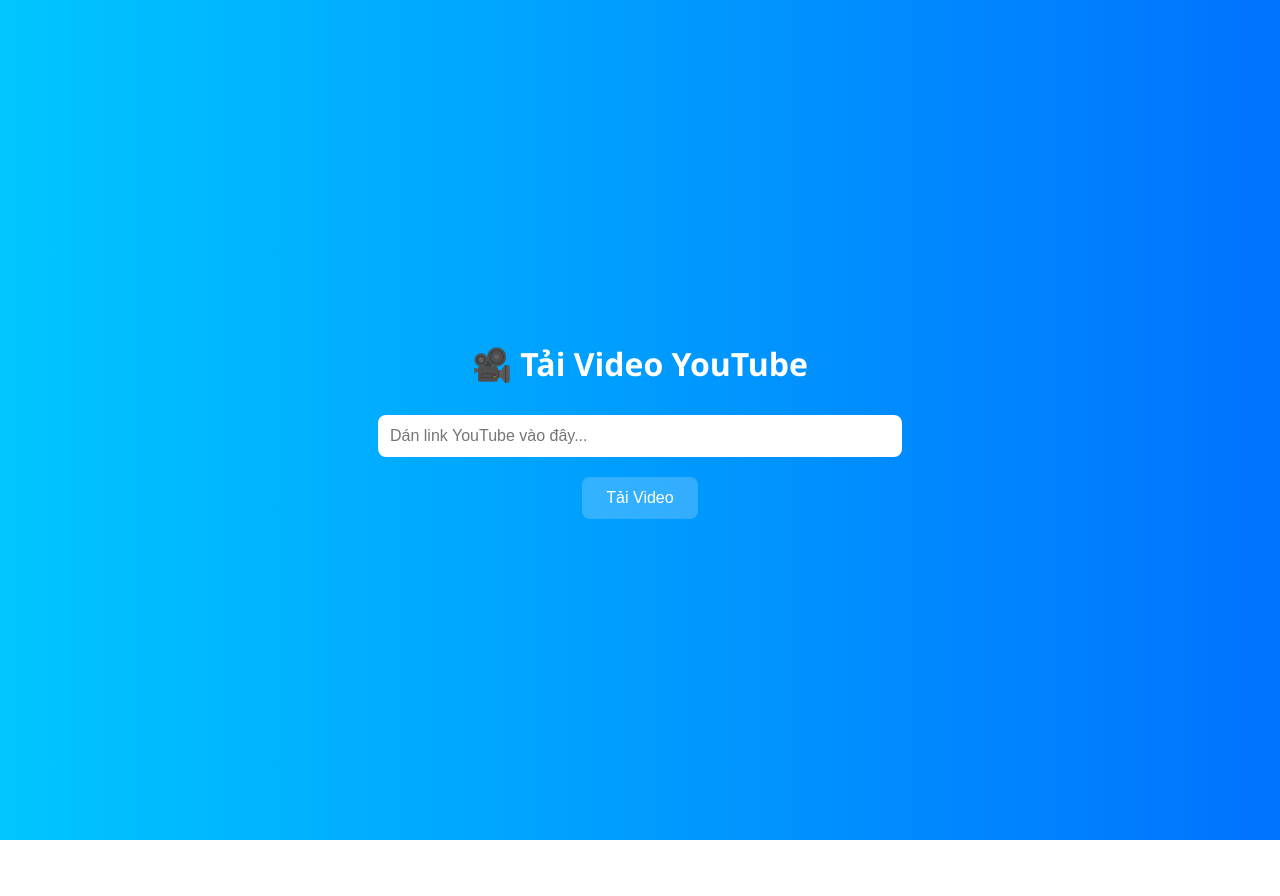
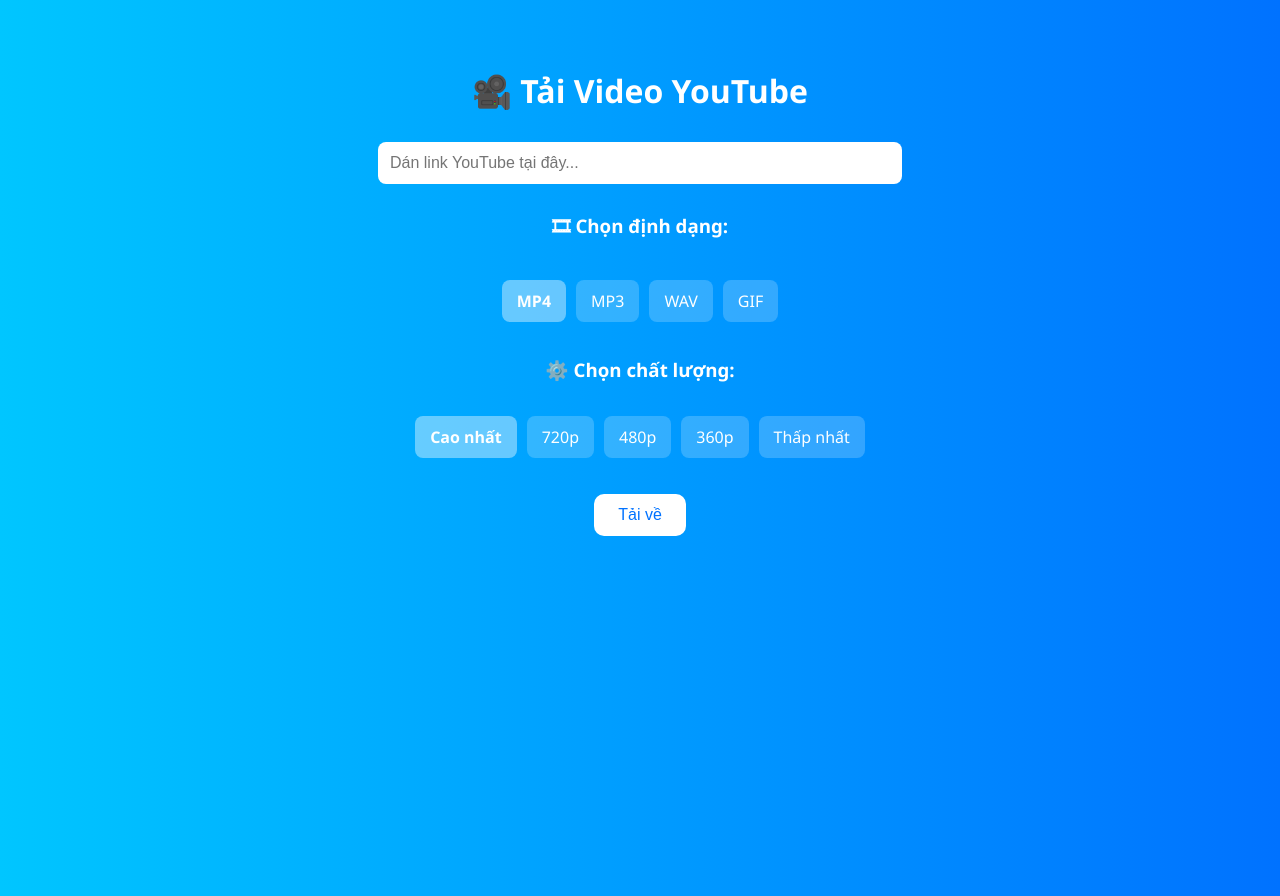
Before and after one commit to natura473/hehe, a plain HTML site: page index.html in a window 1280 px wide. Before the commit the page ends 840 px from the top, so only its background shows below. Drawn offline with Linux system fonts and the light colour scheme.

Commit message:
Update web content

```diff
--- a/index.html
+++ b/index.html
@@ -1,66 +1,123 @@
 <!DOCTYPE html>
 <html lang="vi">
 <head>
-  <meta charset="UTF-8" />
-  <meta name="viewport" content="width=device-width, initial-scale=1.0"/>
+  <meta charset="UTF-8">
   <title>Tải Video YouTube</title>
+  <meta name="viewport" content="width=device-width, initial-scale=1.0">
   <style>
     body {
-      margin: 0;
       font-family: 'Segoe UI', sans-serif;
       background: linear-gradient(to right, #00c6ff, #0072ff);
+      color: white;
+      display: flex;
+      flex-direction: column;
+      align-items: center;
+      padding: 40px 20px;
       min-height: 100vh;
-      display: flex;
-      align-items: center;
-      justify-content: center;
-      flex-direction: column;
-      color: white;
-      padding: 20px;
     }
 
     h1 {
-      margin-bottom: 30px;
-      text-align: center;
+      margin-bottom: 20px;
     }
 
     input {
       padding: 12px;
+      font-size: 16px;
+      border-radius: 8px;
+      border: none;
+      margin: 10px 0;
       width: 100%;
       max-width: 500px;
-      border: none;
+    }
+
+    ul.option-list {
+      list-style: none;
+      padding: 0;
+      display: flex;
+      gap: 10px;
+      flex-wrap: wrap;
+      justify-content: center;
+    }
+
+    ul.option-list li {
+      background-color: rgba(255, 255, 255, 0.2);
+      padding: 10px 15px;
       border-radius: 8px;
-      font-size: 16px;
-      margin-bottom: 20px;
-      outline: none;
+      cursor: pointer;
+      transition: 0.3s;
+    }
+
+    ul.option-list li.selected {
+      background-color: rgba(255, 255, 255, 0.4);
+      font-weight: bold;
     }
 
     button {
+      background-color: white;
+      color: #0072ff;
+      border: none;
       padding: 12px 24px;
+      border-radius: 10px;
+      cursor: pointer;
       font-size: 16px;
-      border: none;
-      border-radius: 8px;
-      background: rgba(255,255,255,0.2);
-      color: white;
-      cursor: pointer;
-      backdrop-filter: blur(5px);
-      transition: background 0.3s;
+      margin-top: 20px;
     }
 
-    button:hover {
-      background: rgba(255,255,255,0.3);
+    #result {
+      margin-top: 30px;
     }
   </style>
 </head>
 <body>
+
   <h1>🎥 Tải Video YouTube</h1>
-  <input type="text" id="ytLink" placeholder="Dán link YouTube vào đây..." />
-  <button onclick="go()">Tải Video</button>
+  <input type="text" id="ytLink" placeholder="Dán link YouTube tại đây..." />
+
+  <h3>🎞 Chọn định dạng:</h3>
+  <ul class="option-list" id="formatList">
+    <li data-value="mp4" class="selected">MP4</li>
+    <li data-value="mp3">MP3</li>
+    <li data-value="wav">WAV</li>
+    <li data-value="gif">GIF</li>
+  </ul>
+
+  <h3>⚙️ Chọn chất lượng:</h3>
+  <ul class="option-list" id="qualityList">
+    <li data-value="highest" class="selected">Cao nhất</li>
+    <li data-value="720p">720p</li>
+    <li data-value="480p">480p</li>
+    <li data-value="360p">360p</li>
+    <li data-value="lowest">Thấp nhất</li>
+  </ul>
+
+  <button onclick="download()">Tải về</button>
+
+  <div id="result"></div>
 
   <script>
-    function go() {
-      const link = document.getElementById("ytLink").value.trim();
+    const formatList = document.getElementById('formatList');
+    const qualityList = document.getElementById('qualityList');
+
+    function handleSelection(list) {
+      list.querySelectorAll('li').forEach(li => {
+        li.addEventListener('click', () => {
+          list.querySelectorAll('li').forEach(item => item.classList.remove('selected'));
+          li.classList.add('selected');
+        });
+      });
+    }
+
+    handleSelection(formatList);
+    handleSelection(qualityList);
+
+    function download() {
+      const link = document.getElementById('ytLink').value.trim();
+      const format = document.querySelector('#formatList .selected').dataset.value;
+      const quality = document.querySelector('#qualityList .selected').dataset.value;
+      const resultDiv = document.getElementById('result');
+
       if (!link.includes("youtube.com") && !link.includes("youtu.be")) {
-        alert("❌ Vui lòng nhập link YouTube hợp lệ!");
+        alert("❌ Link không hợp lệ!");
         return;
       }
 
@@ -79,12 +136,18 @@
           return;
         }
 
-        // Redirect đến yout.com
-        window.open("https://yout.com/video/" + videoId, "_blank");
+        const downloadUrl = `https://yout.com/video/${videoId}?format=${format}`;
+        resultDiv.innerHTML = `
+          <p>⏬ Nhấn vào nút dưới để tải ${format.toUpperCase()} (${quality}):</p>
+          <a href="${downloadUrl}" target="_blank">
+            <button>Tải ${format.toUpperCase()}</button>
+          </a>
+        `;
       } catch (e) {
-        alert("❌ Link không hợp lệ!");
+        alert("❌ Lỗi xử lý link!");
       }
     }
   </script>
+
 </body>
 </html>
```
